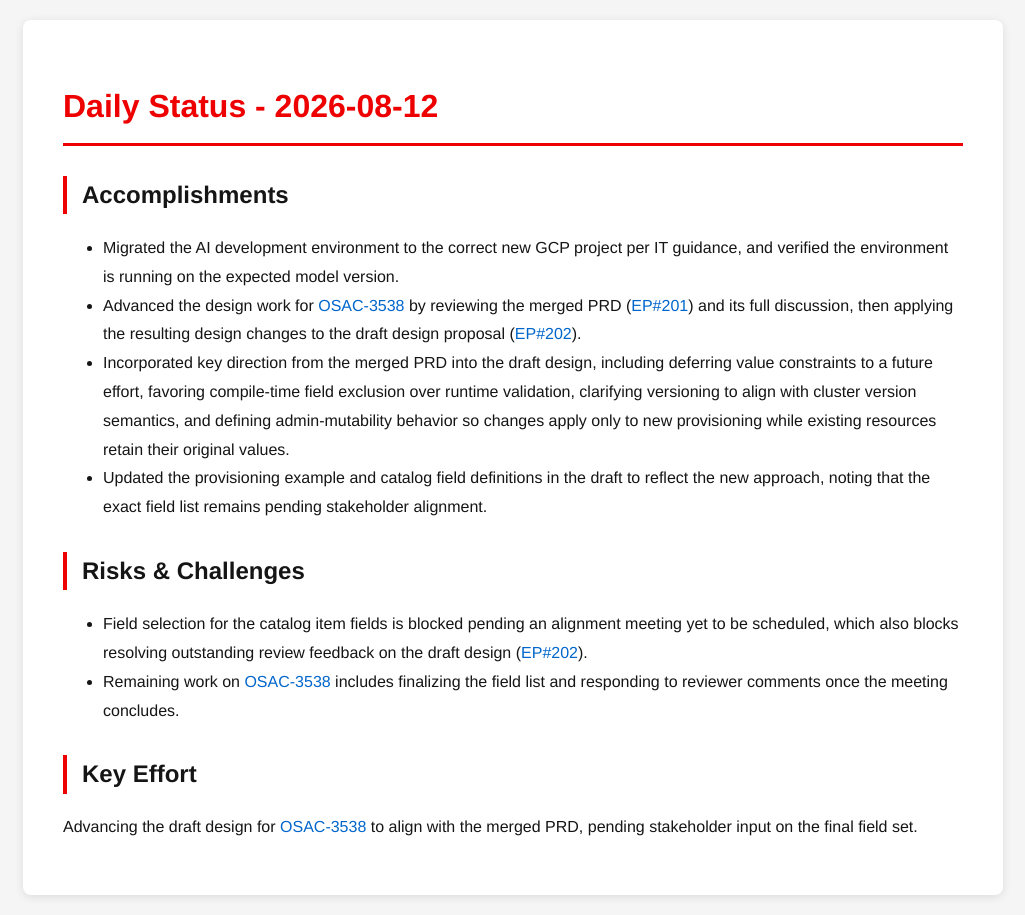
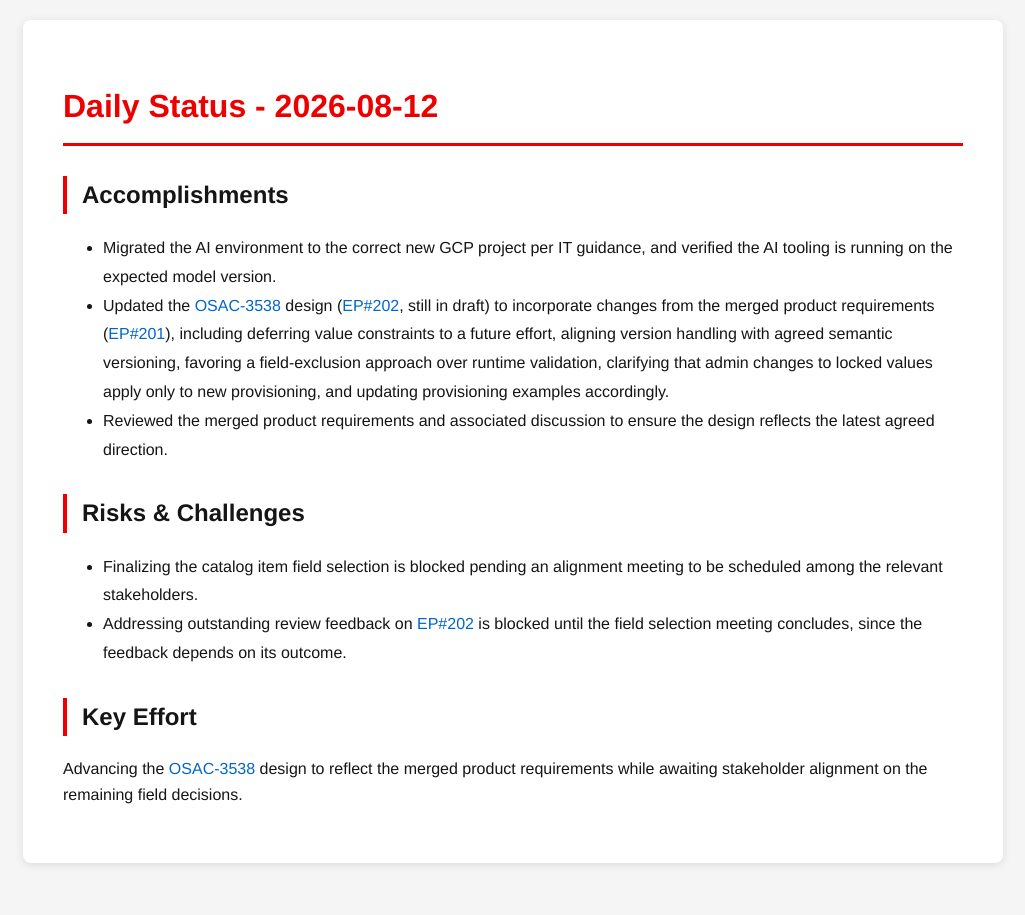
Before and after one commit to tzvatot/daily-status, a Jekyll site: the page built from 2026-08-12.md, in a window 1280 px wide. Shown: the whole page, without its empty margins (127-1152 px from the left). Built offline with Jekyll 4.4.1, drawn with Linux system fonts in a browser that asks for light colours.

Commit message:
Daily status update - 2026-08-12

```diff
--- a/2026-08-12.md
+++ b/2026-08-12.md
@@ -7,14 +7,13 @@ date: 2026-08-12
 # Daily Status - 2026-08-12
 
 ## Accomplishments
-- Migrated the AI development environment to the correct new GCP project per IT guidance, and verified the environment is running on the expected model version.
-- Advanced the design work for [OSAC-3538](https://redhat.atlassian.net/browse/OSAC-3538) by reviewing the merged PRD ([EP#201](https://github.com/osac-project/enhancement-proposals/pull/201)) and its full discussion, then applying the resulting design changes to the draft design proposal ([EP#202](https://github.com/osac-project/enhancement-proposals/pull/202)).
-- Incorporated key direction from the merged PRD into the draft design, including deferring value constraints to a future effort, favoring compile-time field exclusion over runtime validation, clarifying versioning to align with cluster version semantics, and defining admin-mutability behavior so changes apply only to new provisioning while existing resources retain their original values.
-- Updated the provisioning example and catalog field definitions in the draft to reflect the new approach, noting that the exact field list remains pending stakeholder alignment.
+- Migrated the AI environment to the correct new GCP project per IT guidance, and verified the AI tooling is running on the expected model version.
+- Updated the [OSAC-3538](https://redhat.atlassian.net/browse/OSAC-3538) design ([EP#202](https://github.com/osac-project/enhancement-proposals/pull/202), still in draft) to incorporate changes from the merged product requirements ([EP#201](https://github.com/osac-project/enhancement-proposals/pull/201)), including deferring value constraints to a future effort, aligning version handling with agreed semantic versioning, favoring a field-exclusion approach over runtime validation, clarifying that admin changes to locked values apply only to new provisioning, and updating provisioning examples accordingly.
+- Reviewed the merged product requirements and associated discussion to ensure the design reflects the latest agreed direction.
 
 ## Risks & Challenges
-- Field selection for the catalog item fields is blocked pending an alignment meeting yet to be scheduled, which also blocks resolving outstanding review feedback on the draft design ([EP#202](https://github.com/osac-project/enhancement-proposals/pull/202)).
-- Remaining work on [OSAC-3538](https://redhat.atlassian.net/browse/OSAC-3538) includes finalizing the field list and responding to reviewer comments once the meeting concludes.
+- Finalizing the catalog item field selection is blocked pending an alignment meeting to be scheduled among the relevant stakeholders.
+- Addressing outstanding review feedback on [EP#202](https://github.com/osac-project/enhancement-proposals/pull/202) is blocked until the field selection meeting concludes, since the feedback depends on its outcome.
 
 ## Key Effort
-Advancing the draft design for [OSAC-3538](https://redhat.atlassian.net/browse/OSAC-3538) to align with the merged PRD, pending stakeholder input on the final field set.
+Advancing the [OSAC-3538](https://redhat.atlassian.net/browse/OSAC-3538) design to reflect the merged product requirements while awaiting stakeholder alignment on the remaining field decisions.
```
